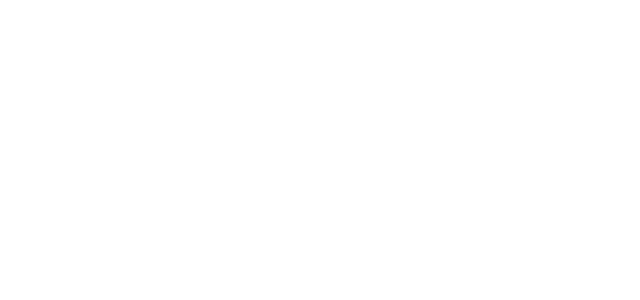
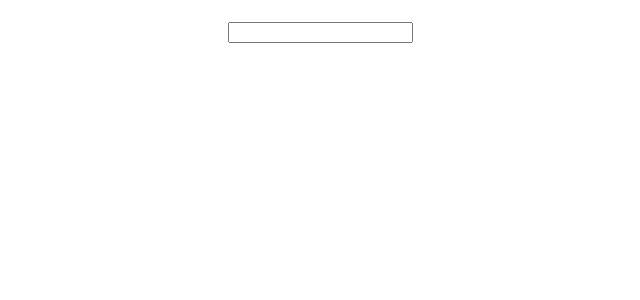
Before and after one commit to WildCodeSchool/toulouse-0918-js-odyssey-homer, a React (Create React App) app in the folder front/: page / in a window 1280 px wide. Shown: the top 300 px of the page, without its empty margins (320-960 px from the left). Built offline with nearby package versions, Linux system fonts and the light colour scheme.

Commit message:
sans_julien_quete010

```diff
--- a/front/src/App.js
+++ b/front/src/App.js
@@ -1,11 +1,12 @@
 import React, { Component } from 'react';
 import './App.css';
+import SignUp from './SignUp'
 
 class App extends Component {
   render() {
     return (
       <div className="App">
-
+      <SignUp />
       </div>
     );
   }
--- /dev/null
+++ b/front/src/SignUp.js
@@ -0,0 +1,27 @@
+import React from 'react';
+
+class SignUp extends React.Component {
+
+  constructor(props){
+    super(props);
+    this.state = {
+      value: ''
+    }
+  }
+
+  updateEmailField(event){
+    this.setState({value: event.target.value})
+  }
+
+  render() {
+    return(
+      <div>
+        <h1>{this.state.value}</h1>
+        <input onChange={this.updateEmailField.bind(this)} type="email" name="email"/>
+
+      </div>
+    )
+  }
+}
+
+export default SignUp;
```
